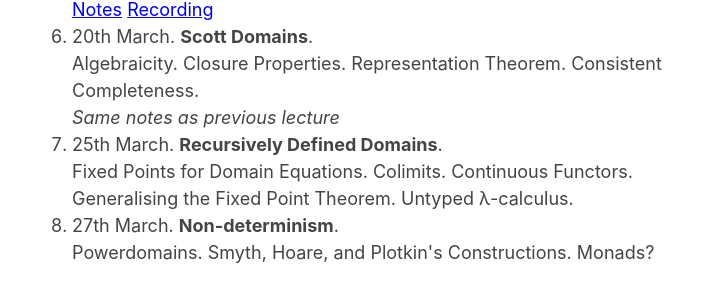
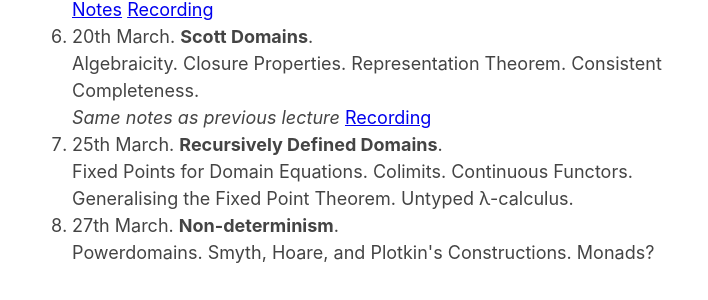
Before and after one commit to compsoc-edinburgh/typesig-website, a Jekyll site: the page pages/dt2024/index.html, which Jekyll copies as it is, in a window 1280 px wide. Shown: the part 806-1106 px from the top of the page, without its empty margins (283-991 px from the left). Built offline with Jekyll 4.4.1, drawn with Linux system fonts in a browser that asks for light colours.

Commit message:
domain-theory: add link

```diff
--- a/pages/dt2024/index.html
+++ b/pages/dt2024/index.html
@@ -34,7 +34,7 @@
   <a href="n4.pdf">Notes</a>  <a href="https://youtu.be/KhOdv0P4pUU">Recording</a>
 </li>
 <li> 20th March. <b>Scott Domains</b>. <br> Algebraicity. Closure Properties. Representation Theorem. Consistent Completeness.<br>
-  <em>Same notes as previous lecture</em>
+  <em>Same notes as previous lecture</em> <a href="https://youtu.be/f9MfU4hiqvs">Recording</a>
 </li>
 
 <li> 25th March. <b>Recursively Defined Domains</b>. <br> Fixed Points for Domain Equations. Colimits. Continuous Functors. Generalising the Fixed Point Theorem. Untyped λ-calculus. <br/>
```
